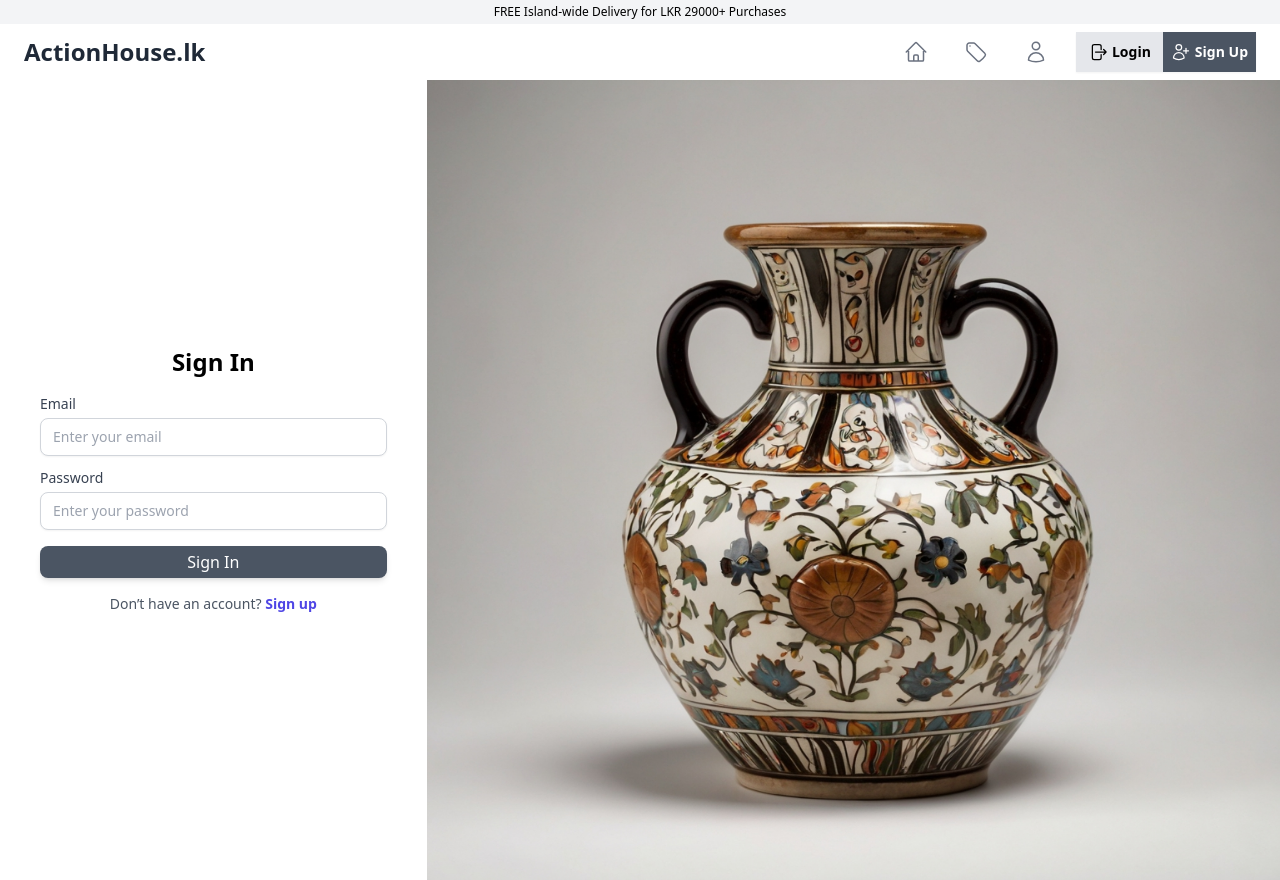
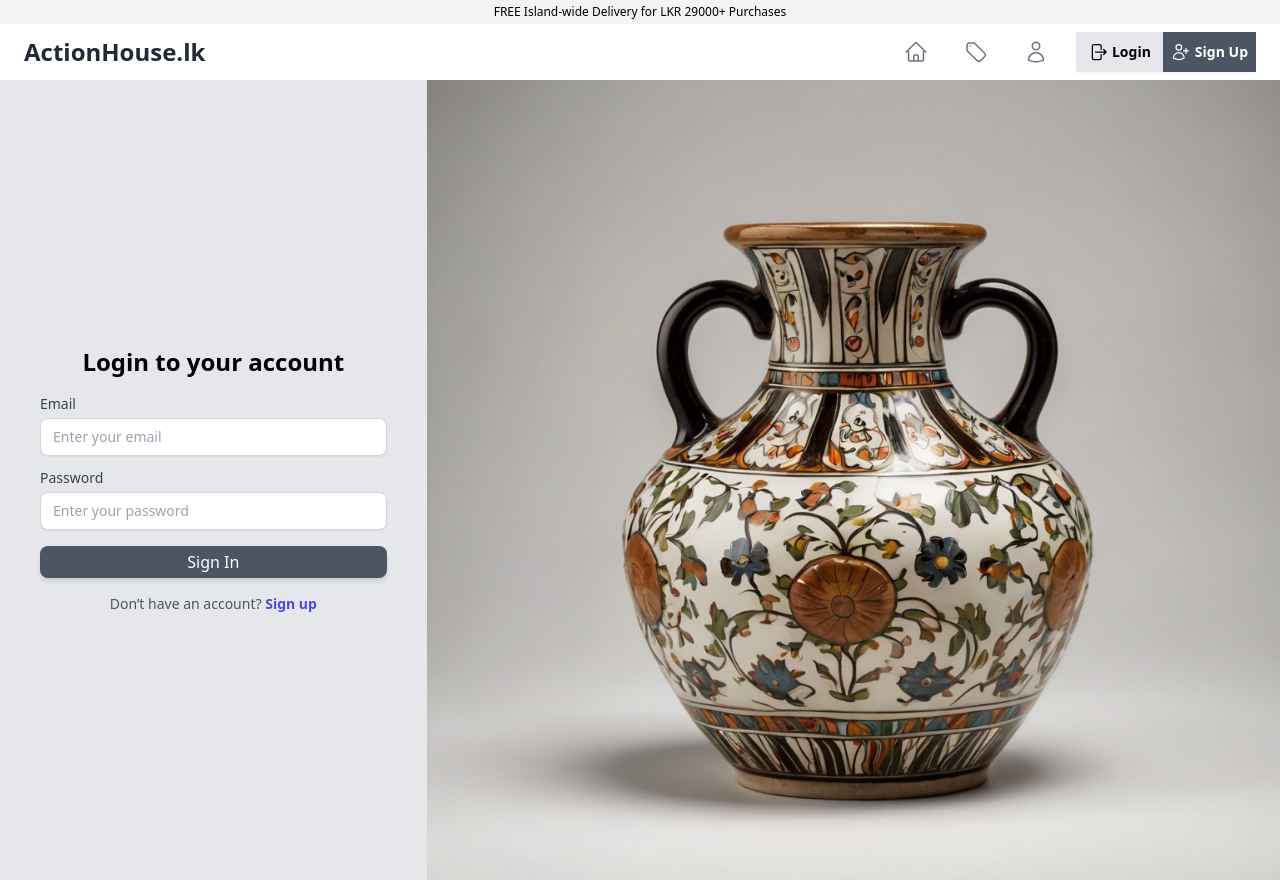
Before and after one commit to sameerajayakodi/Auction_System, a React (Create React App) app in the folder AuctionHouse/auction-management-frontend/: page /login in a window 1280 px wide. Built offline with nearby package versions, Linux system fonts and the light colour scheme.

Commit message:
Update Login.js

```diff
--- a/AuctionHouse/auction-management-frontend/src/auth/Login.js
+++ b/AuctionHouse/auction-management-frontend/src/auth/Login.js
@@ -13,8 +13,10 @@ const Login = () => {
   return (
     <div className="flex ">
       <div className="flex flex-col w-full h-screen rounded-none md:flex-row ">
-        <div className="flex flex-col justify-center w-full p-10 md:w-1/3">
-          <h2 className="mb-4 text-2xl font-bold text-center">Sign In</h2>
+        <div className="flex flex-col justify-center w-full p-10 bg-gray-200 md:w-1/3">
+          <h2 className="mb-4 text-2xl font-bold text-center">
+            Login to your account
+          </h2>
 
           <form onSubmit={handleSubmit}>
             <div className="mb-3">
```
